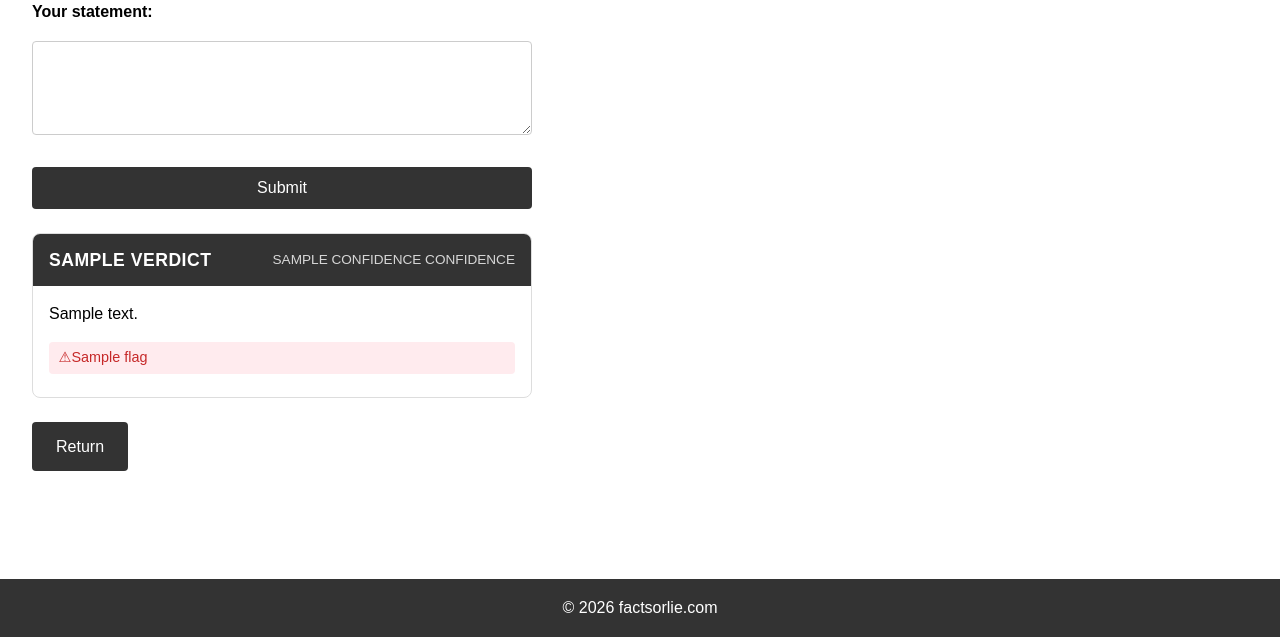
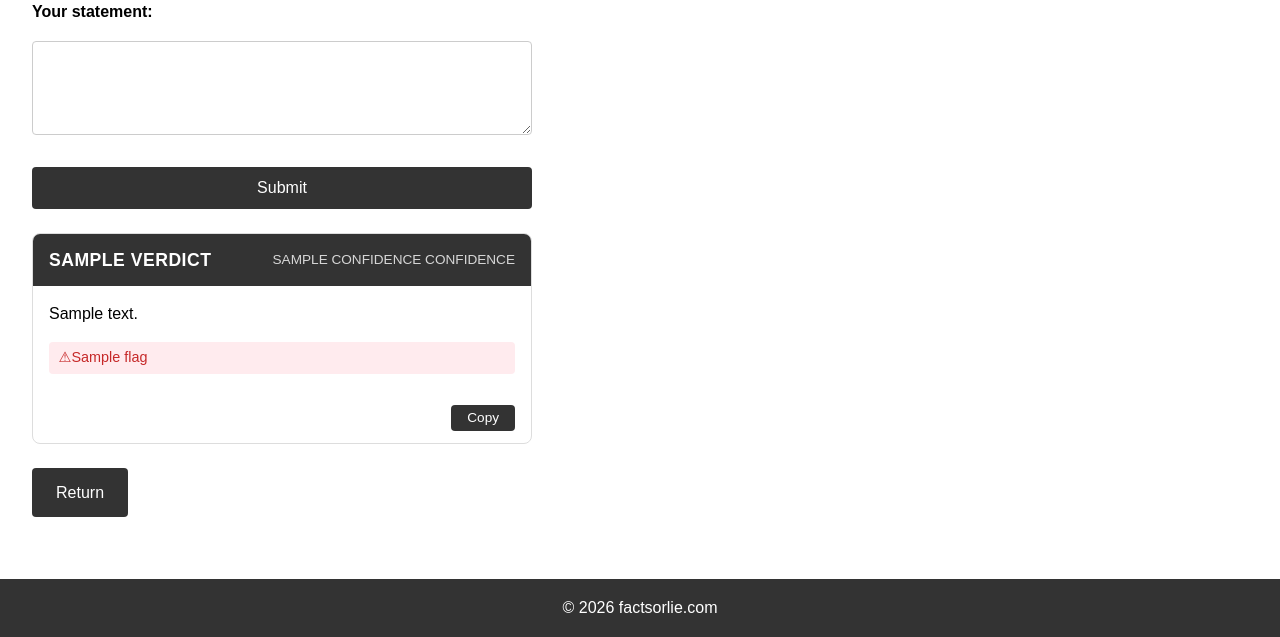
Before and after one commit to cpsource/factsorlie, a Flask app: template templates/submit.html in a window 1280 px wide. Shown: the part 163-800 px from the top of the page. Run offline with Flask 3, Linux system fonts and the light colour scheme; the template is opened without the code that fills it: most values are stand-ins (such as "Sample title", 1, 10 or a date in 2020); some libraries are stand-ins or nearby versions.

Commit message:
Add copy button to submit page analysis results
Co-Authored-By: Claude Opus 4.6 <noreply@anthropic.com>

```diff
--- a/static/style.css
+++ b/static/style.css
@@ -148,6 +148,26 @@ form button:hover {
     background: #555;
 }
 
+.copy-row {
+    display: flex;
+    justify-content: flex-end;
+    padding: 0.5rem 1rem 0.75rem;
+}
+
+.copy-btn {
+    padding: 0.35rem 1rem;
+    font-size: 0.85rem;
+    background: #333;
+    color: #fff;
+    border: none;
+    border-radius: 4px;
+    cursor: pointer;
+}
+
+.copy-btn:hover {
+    background: #555;
+}
+
 .analysis-error {
     max-width: 500px;
     margin-top: 1.5rem;
--- a/templates/submit.html
+++ b/templates/submit.html
@@ -47,6 +47,9 @@
                         {% endfor %}
                     </ul>
                 {% endif %}
+                <div class="copy-row">
+                    <button type="button" class="copy-btn" id="copyBtn">Copy</button>
+                </div>
             </div>
         {% endif %}
     {% endif %}
@@ -58,5 +61,25 @@
         document.getElementById('spinner').style.display = 'flex';
         document.getElementById('submitBtn').disabled = true;
     });
+
+    var copyBtn = document.getElementById('copyBtn');
+    if (copyBtn) {
+        copyBtn.addEventListener('click', function() {
+            var result = document.querySelector('.analysis-result');
+            var verdict = result.querySelector('.verdict-label').textContent;
+            var confidence = result.querySelector('.confidence').textContent;
+            var summary = result.querySelector('.summary').textContent;
+            var flags = result.querySelectorAll('.red-flags li');
+            var text = verdict + ' (' + confidence + ')\n' + summary;
+            if (flags.length) {
+                text += '\nRed flags:\n';
+                flags.forEach(function(li) { text += '- ' + li.textContent + '\n'; });
+            }
+            navigator.clipboard.writeText(text.trim()).then(function() {
+                copyBtn.textContent = 'Copied!';
+                setTimeout(function() { copyBtn.textContent = 'Copy'; }, 2000);
+            });
+        });
+    }
     </script>
 {% endblock %}
```
